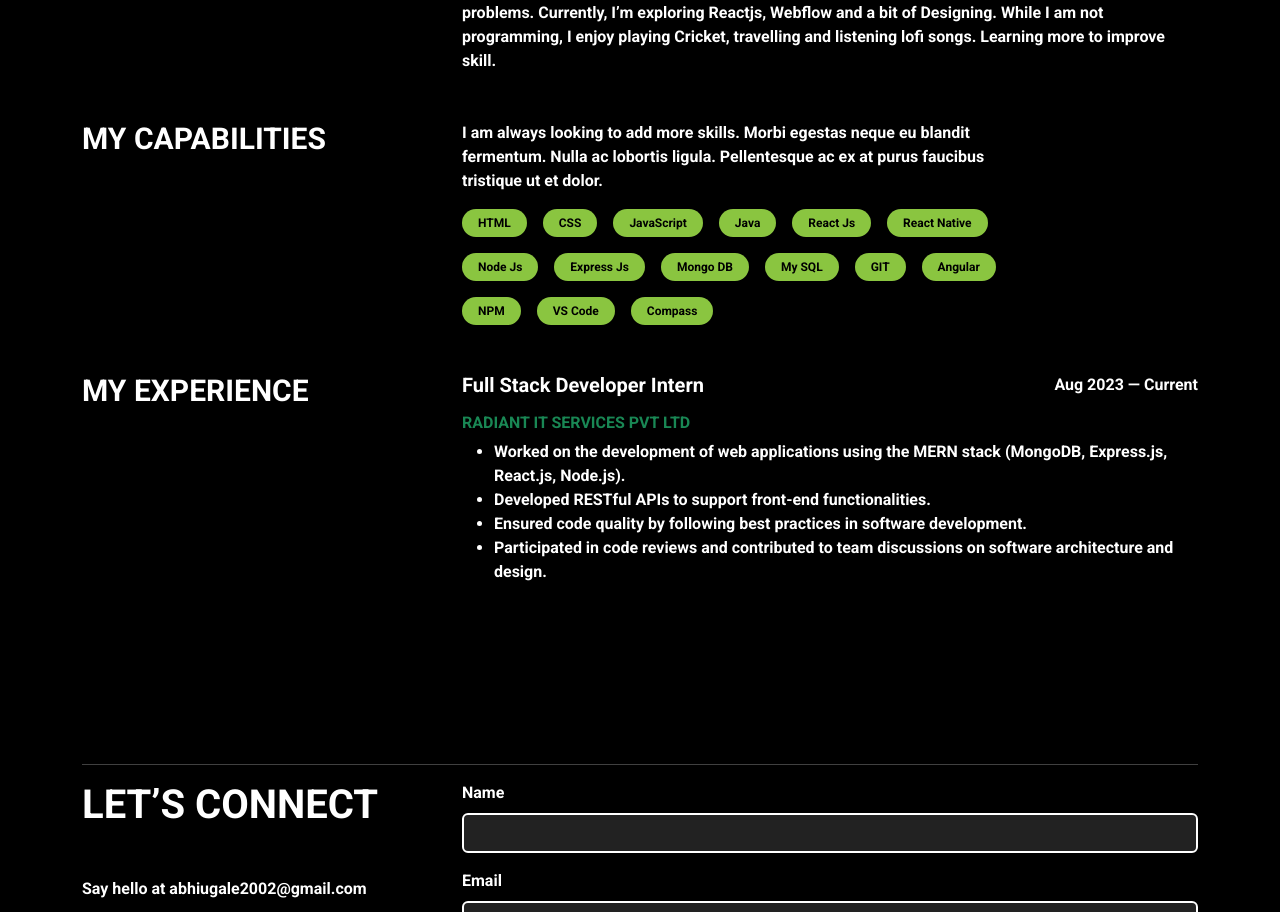
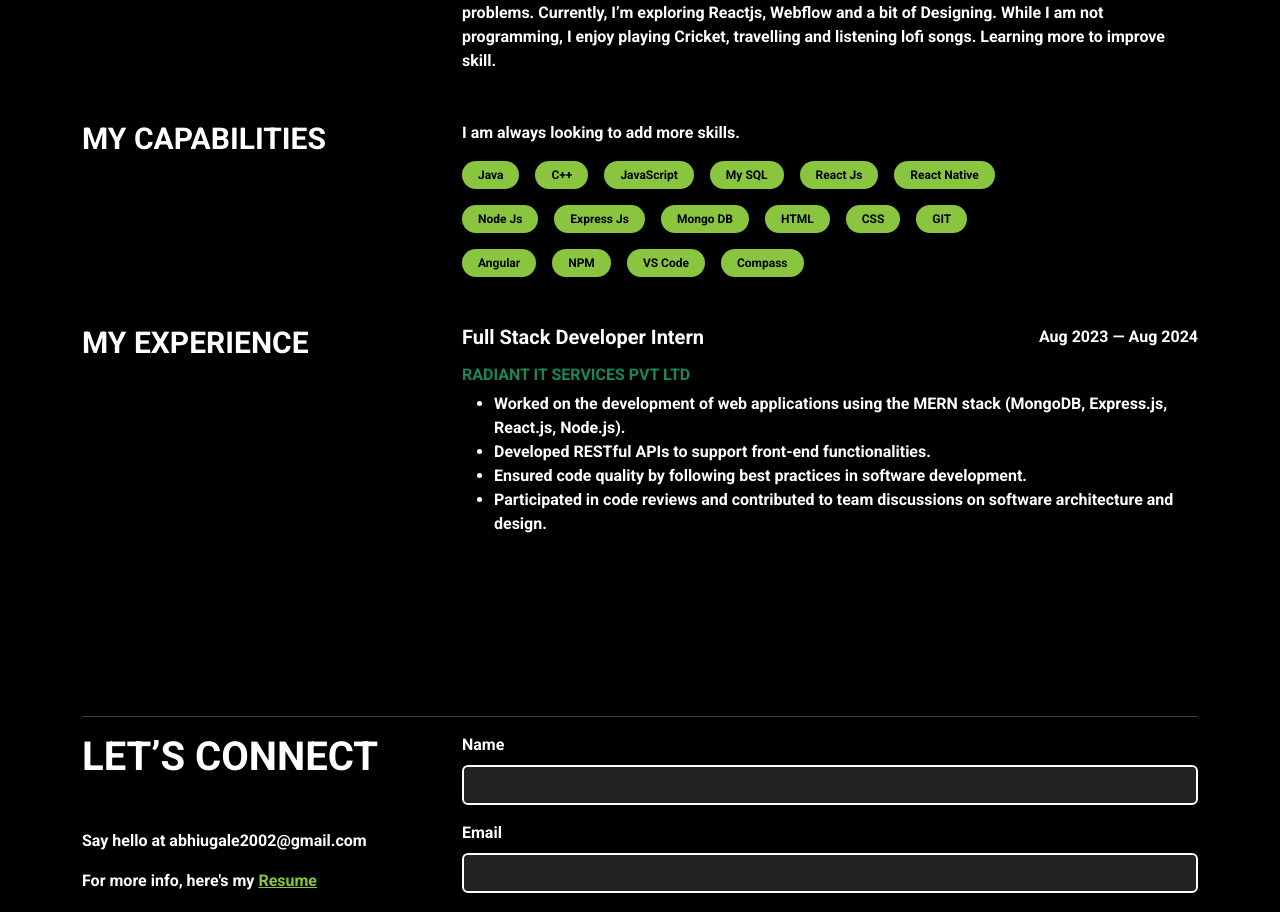
Before and after one commit to abhiugale/Portfolio, a React (Create React App) app: page / in a window 1280 px wide. Shown: the part 2240-3152 px from the top of the page. Built offline with nearby package versions, Linux system fonts and the light colour scheme.

Commit message:
text-removed

```diff
--- a/src/Components/AboutMe.js
+++ b/src/Components/AboutMe.js
@@ -53,22 +53,21 @@ function AboutMe() {
           <div className="col-md-6">
             <div>
               <p>
-                I am always looking to add more skills. Morbi egestas neque eu
-                blandit fermentum. Nulla ac lobortis ligula. Pellentesque ac ex
-                at purus faucibus tristique ut et dolor.
+                I am always looking to add more skills.
               </p>
               <div className="d-flex flex-wrap gap-3 mt-3">
                 {[
-                  "HTML",
-                  "CSS",
+                  "Java",
+                  "C++",
                   "JavaScript",
-                  "Java",
+                  "My SQL",
                   "React Js",
                   "React Native",
                   "Node Js",
                   "Express Js",
                   "Mongo DB",
-                  "My SQL",
+                  "HTML",
+                  "CSS",
                   "GIT",
                   "Angular",
                   "NPM",
@@ -78,7 +77,6 @@ function AboutMe() {
                   <span
                     key={index}
                     className="badge rounded-pill px-3 py-2 skills"
-
                   >
                     {skill}
                   </span>
@@ -98,7 +96,7 @@ function AboutMe() {
                   <h5 className="mb-1">Full Stack Developer Intern</h5>
                 </div>
                 <div>
-                  <p className="fs-6">Aug 2023 — Current</p>
+                  <p className="fs-6">Aug 2023 — Aug 2024</p>
                 </div>
               </div>
               <h6 className="text-success">RADIANT IT SERVICES PVT LTD</h6>
--- a/src/index.css
+++ b/src/index.css
@@ -90,8 +90,8 @@ body {
 }
 .skills:hover{
   background-color: #0e3ed0;
-  color: "#fff";
-  filter: drop-shadow(3px 2px 5px #ffffff);
+  color: #ffffff;
+  filter: drop-shadow(3px 2px 5px #ff8000);
 
 }
 .contact .container {
```
